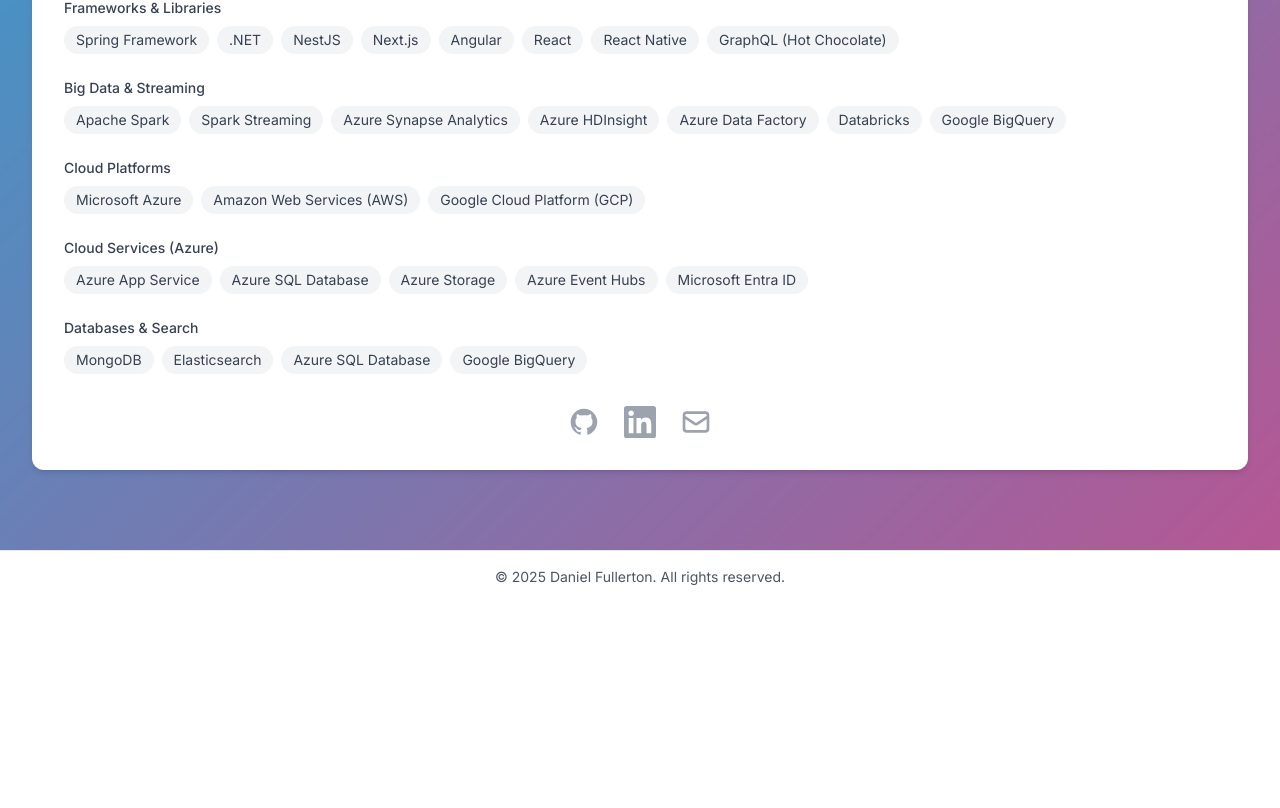
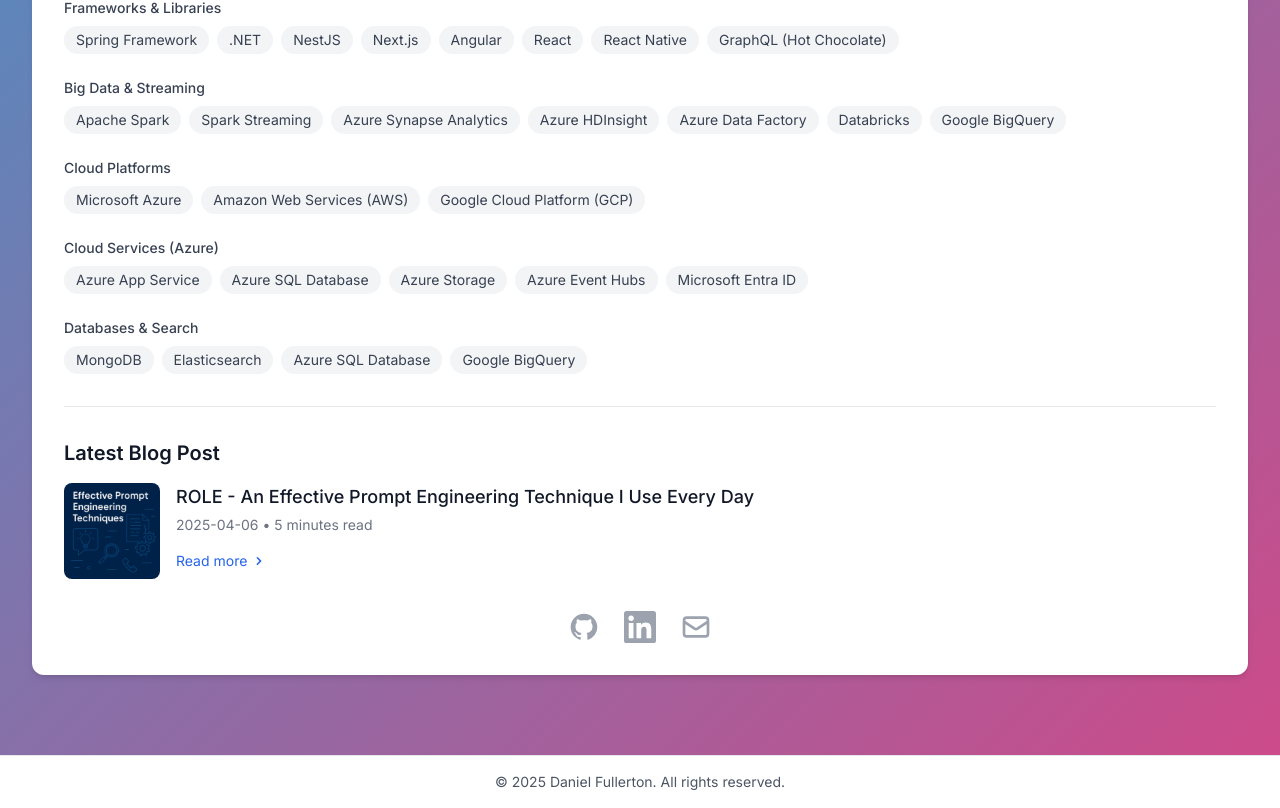
Before and after one commit to danielfullerton/danielfullerton-dot-com, a Next.js app: page / in a window 1280 px wide. Shown: the part 686-1494 px from the top of the page. Before the commit the page ends 1289 px from the top, so only its background shows below. Built offline with nearby package versions, Linux system fonts and the light colour scheme.

Commit message:
add latest blog post to home and fix back button

```diff
--- a/components/BlogLayout.tsx
+++ b/components/BlogLayout.tsx
@@ -99,7 +99,7 @@
           }`}
         >
           <button
-            onClick={() => router.back()}
+            onClick={() => router.push("/blog")}
             className="mb-4 inline-flex items-center text-gray-600 hover:text-blue-600 transition-colors"
           >
             <svg
--- /dev/null
+++ b/components/RecentBlogPost.tsx
@@ -0,0 +1,64 @@
+import Image from "next/image";
+import Link from "next/link";
+import { BlogPost } from "../utils/blog";
+
+export default function RecentBlogPost({ post }: { post: BlogPost }) {
+  return (
+    <div className="mt-8 pt-8 border-t border-gray-200">
+      <h3 className="text-xl font-semibold text-gray-900 mb-4">
+        Latest Blog Post
+      </h3>
+      <Link
+        href={`/blog/${post.slug}`}
+        className="block hover:bg-gray-50 rounded-lg transition-colors p-4 -m-4"
+      >
+        <article className="flex items-start space-x-4">
+          {post.image && (
+            <div className="flex-shrink-0">
+              <div className="relative w-24 h-24 rounded-lg overflow-hidden">
+                <Image
+                  src={post.image}
+                  alt={post.title}
+                  fill
+                  className="object-cover"
+                  sizes="96px"
+                />
+              </div>
+            </div>
+          )}
+          <div className="flex-1 min-w-0">
+            <h4 className="text-lg font-medium text-gray-900 hover:text-blue-600 transition-colors">
+              {post.title}
+            </h4>
+            <div className="mt-1 text-sm text-gray-500 flex items-center">
+              <time>{post.date}</time>
+              {post.timeToRead && (
+                <>
+                  <span className="mx-1">•</span>
+                  <span>{post.timeToRead} read</span>
+                </>
+              )}
+            </div>
+            <p className="mt-2 text-sm text-gray-600 line-clamp-2">
+              {post.excerpt || post.description}
+            </p>
+            <span className="mt-2 text-sm text-blue-600 hover:text-blue-800 inline-flex items-center group">
+              Read more
+              <svg
+                className="ml-1 w-4 h-4 transition-transform group-hover:translate-x-0.5"
+                viewBox="0 0 20 20"
+                fill="currentColor"
+              >
+                <path
+                  fillRule="evenodd"
+                  d="M7.293 14.707a1 1 0 010-1.414L10.586 10 7.293 6.707a1 1 0 011.414-1.414l4 4a1 1 0 010 1.414l-4 4a1 1 0 01-1.414 0z"
+                  clipRule="evenodd"
+                />
+              </svg>
+            </span>
+          </div>
+        </article>
+      </Link>
+    </div>
+  );
+}
--- a/pages/index.tsx
+++ b/pages/index.tsx
@@ -1,10 +1,26 @@
+import { GetStaticProps } from "next";
 import Navbar from "../components/Navbar";
 import Profile from "../components/Profile";
+import RecentBlogPost from "../components/RecentBlogPost";
 import Seo from "../components/Seo";
 import Skills from "../components/Skills";
 import SocialLinks from "../components/SocialLinks";
+import { BlogPost, getLatestBlogPost } from "../utils/blog";
 
-export default function Home() {
+type HomeProps = {
+  latestPost: BlogPost | null;
+};
+
+export const getStaticProps: GetStaticProps<HomeProps> = async () => {
+  const latestPost = await getLatestBlogPost();
+  return {
+    props: {
+      latestPost,
+    },
+  };
+};
+
+export default function Home({ latestPost }: HomeProps) {
   return (
     <div className="min-h-screen parallax-gradient">
       <div className="parallax-content">
@@ -19,6 +35,7 @@
           <div className="bg-white rounded-xl shadow-md overflow-hidden p-8">
             <Profile />
             <Skills />
+            {latestPost && <RecentBlogPost post={latestPost} />}
             <SocialLinks />
           </div>
         </main>
--- /dev/null
+++ b/utils/blog.ts
@@ -0,0 +1,40 @@
+import fs from "fs";
+import matter from "gray-matter";
+import path from "path";
+
+export type BlogPost = {
+  slug: string;
+  title: string;
+  date: string;
+  description: string;
+  excerpt?: string;
+  image?: string;
+  timeToRead?: string;
+};
+
+export async function getLatestBlogPost(): Promise<BlogPost | null> {
+  const postsDirectory = path.join(process.cwd(), "posts");
+  const filenames = fs.readdirSync(postsDirectory);
+
+  const posts = filenames
+    .filter((filename) => filename.endsWith(".md"))
+    .map((filename) => {
+      const slug = filename.replace(".md", "");
+      const fullPath = path.join(postsDirectory, filename);
+      const fileContents = fs.readFileSync(fullPath, "utf8");
+      const { data } = matter(fileContents);
+
+      return {
+        slug,
+        title: data.title,
+        date: data.date,
+        description: data.description,
+        excerpt: data.excerpt,
+        image: data.image,
+        timeToRead: data.timeToRead,
+      };
+    })
+    .sort((a, b) => new Date(b.date).getTime() - new Date(a.date).getTime());
+
+  return posts[0] || null;
+}
```
